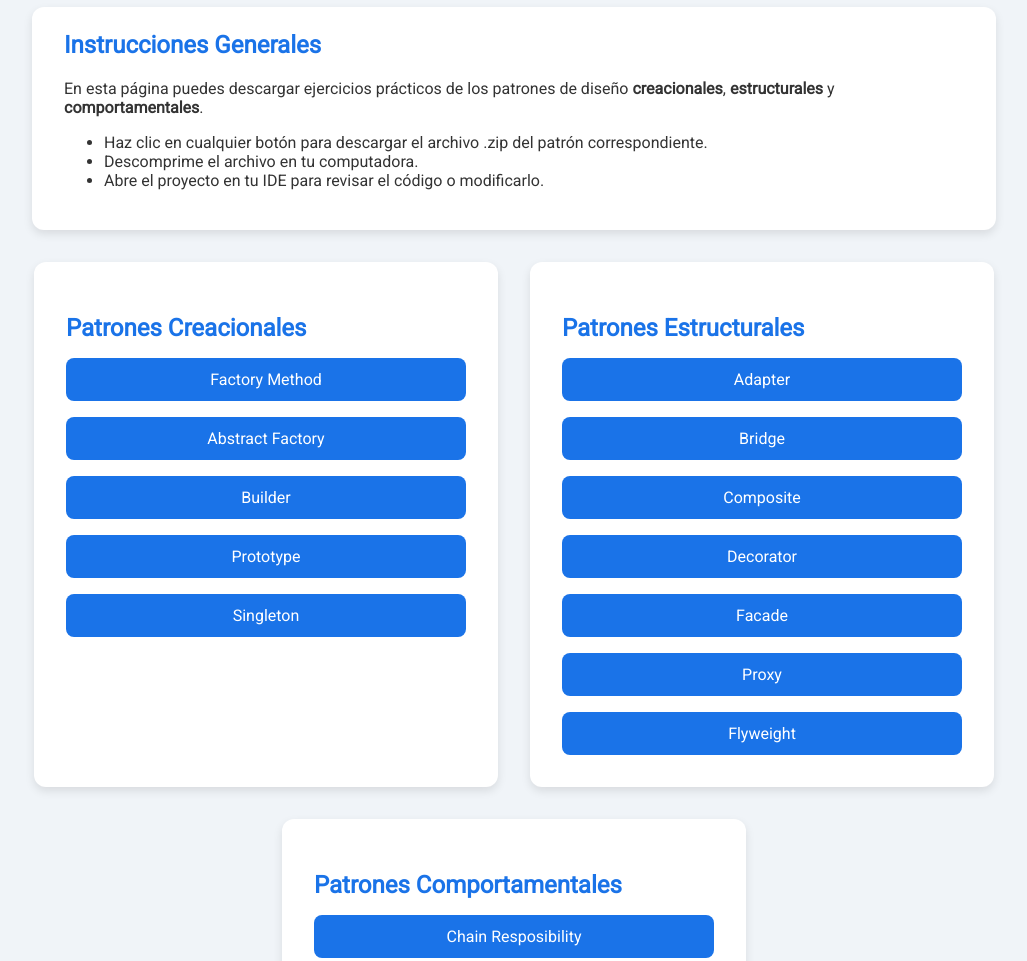
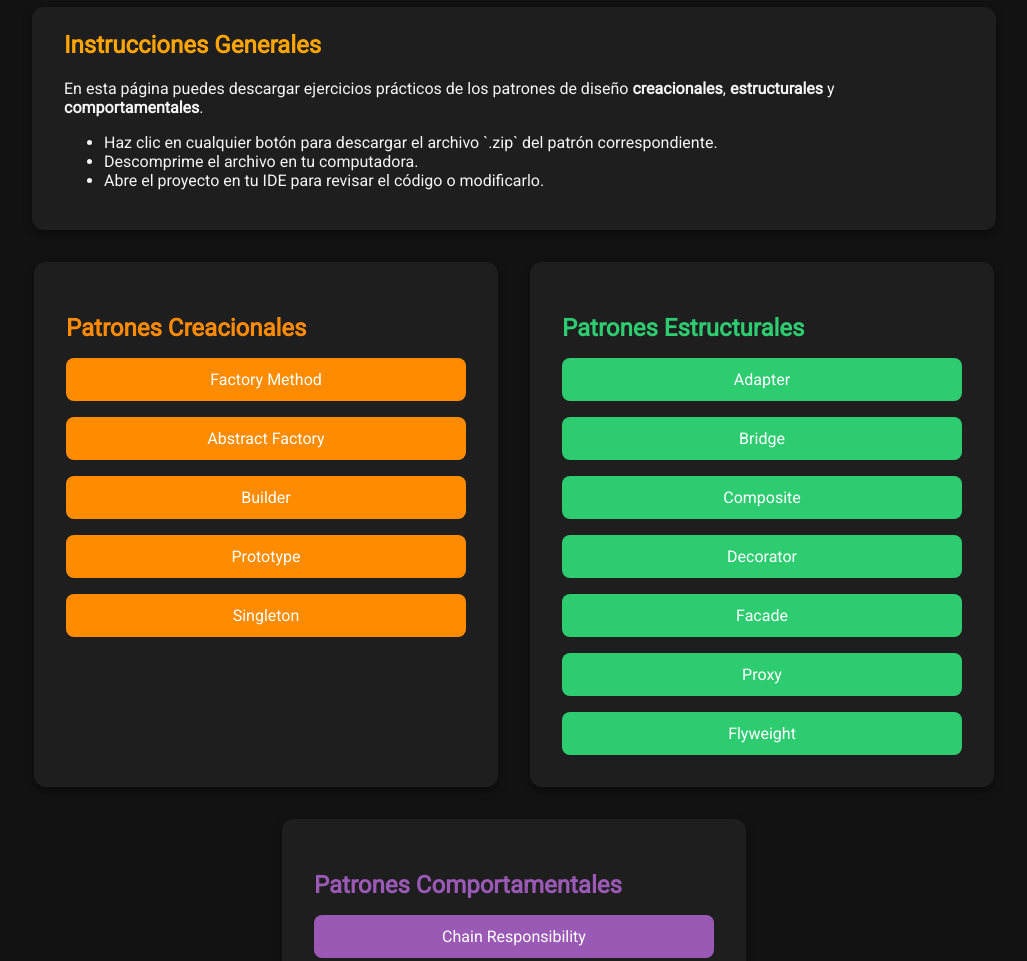
Before and after one commit to JoaoCoder666/PaginaPatrones, a plain HTML site: page index.html in a window 1280 px wide. Shown: the part 100-1061 px from the top of the page, without its empty margins (126-1153 px from the left). Drawn offline with Linux system fonts and the light colour scheme.

Commit message:
Update index.html

```diff
--- a/index.html
+++ b/index.html
@@ -7,30 +7,30 @@
   <style>
     body {
       font-family: 'Roboto', sans-serif;
-      background-color: #f0f4f8;
+      background-color: #121212;
       margin: 0;
       padding: 2rem;
-      color: #333;
+      color: #f5f5f5;
     }
 
     h1 {
       text-align: center;
-      color: #1a73e8;
+      color: #ffa500; /* naranja */
       margin-bottom: 1rem;
     }
 
     .instructions {
       max-width: 900px;
       margin: 0 auto 2rem;
-      background-color: #ffffff;
+      background-color: #1e1e1e;
       padding: 1.5rem 2rem;
       border-radius: 12px;
-      box-shadow: 0 4px 10px rgba(0,0,0,0.1);
+      box-shadow: 0 4px 10px rgba(0,0,0,0.4);
     }
 
     .instructions h2 {
       margin-top: 0;
-      color: #1a73e8;
+      color: #ffa500;
     }
 
     .main {
@@ -41,16 +41,15 @@
     }
 
     .box {
-      background-color: #ffffff;
+      background-color: #1e1e1e;
       padding: 2rem;
       border-radius: 12px;
-      box-shadow: 0 4px 10px rgba(0,0,0,0.1);
+      box-shadow: 0 4px 10px rgba(0,0,0,0.4);
       width: 400px;
       min-height: 300px;
     }
 
     .box h2 {
-      color: #1a73e8;
       margin-bottom: 1rem;
     }
 
@@ -60,42 +59,59 @@
       gap: 1rem;
     }
 
+    /* Estilos para los botones según tipo */
+    .creacional a {
+      background-color: #ff8c00;
+    }
+    .creacional a:hover {
+      background-color: #e67e00;
+    }
+
+    .estructural a {
+      background-color: #2ecc71;
+    }
+    .estructural a:hover {
+      background-color: #27ae60;
+    }
+
+    .comportamental a {
+      background-color: #9b59b6;
+    }
+    .comportamental a:hover {
+      background-color: #8e44ad;
+    }
+
     .downloads a {
       text-decoration: none;
       color: #ffffff;
-      background-color: #1a73e8;
       padding: 0.75rem 1rem;
       border-radius: 8px;
       transition: background-color 0.3s ease;
       flex: 1 1 45%;
       text-align: center;
     }
-
-    .downloads a:hover {
-      background-color: #0c55b6;
-    }
   </style>
 </head>
 <body>
   <h1>Descarga de Ejercicios - Patrones de Diseño</h1>
 
-  <!-- Sección de instrucciones arriba -->
+  <!-- Instrucciones -->
   <div class="instructions">
     <h2>Instrucciones Generales</h2>
     <p>En esta página puedes descargar ejercicios prácticos de los patrones de diseño <strong>creacionales</strong>, <strong>estructurales</strong> y <strong>comportamentales</strong>.</p>
     <ul>
-      <li>Haz clic en cualquier botón para descargar el archivo .zip del patrón correspondiente.</li>
+      <li>Haz clic en cualquier botón para descargar el archivo `.zip` del patrón correspondiente.</li>
       <li>Descomprime el archivo en tu computadora.</li>
       <li>Abre el proyecto en tu IDE para revisar el código o modificarlo.</li>
     </ul>
   </div>
 
-  <!-- Dos secciones horizontales abajo -->
+  <!-- Secciones de patrones -->
   <div class="main">
-    <!-- Patrones Creacionales -->
+    <!-- Creacionales -->
     <div class="box">
-      <h2>Patrones Creacionales</h2>
-      <div class="downloads">
+      <h2 style="color: #ff8c00;">Patrones Creacionales</h2>
+      <div class="downloads creacional">
         <a href="Patrones/Creacionales/1. Factory Method.zip" download>Factory Method</a>
         <a href="Patrones/Creacionales/2. Abstract Factory.zip" download>Abstract Factory</a>
         <a href="Patrones/Creacionales/3. Singleton.zip" download>Builder</a>
@@ -104,10 +120,10 @@
       </div>
     </div>
 
-    <!-- Patrones Estructurales -->
+    <!-- Estructurales -->
     <div class="box">
-      <h2>Patrones Estructurales</h2>
-      <div class="downloads">
+      <h2 style="color: #2ecc71;">Patrones Estructurales</h2>
+      <div class="downloads estructural">
         <a href="Patrones/Estructurales/1. Composite.zip" download>Adapter</a>
         <a href="Patrones/Estructurales/2. Proxy.zip" download>Bridge</a>
         <a href="Patrones/Estructurales/3. Facade.zip" download>Composite</a>
@@ -118,11 +134,11 @@
       </div>
     </div>
 
-    <!-- Patrones Comportamentales -->
+    <!-- Comportamentales -->
     <div class="box">
-      <h2>Patrones Comportamentales</h2>
-      <div class="downloads">
-        <a href="Patrones/Comportamentales/1. Chain Responsability.zip" download>Chain Resposibility</a>
+      <h2 style="color: #9b59b6;">Patrones Comportamentales</h2>
+      <div class="downloads comportamental">
+        <a href="Patrones/Comportamentales/1. Chain Responsability.zip" download>Chain Responsibility</a>
         <a href="Patrones/Comportamentales/2. State.zip" download>State</a>
         <a href="Patrones/Comportamentales/3. Strategy.zip" download>Strategy</a>
         <a href="Patrones/Comportamentales/4. Observer.zip" download>Observer</a>
```
